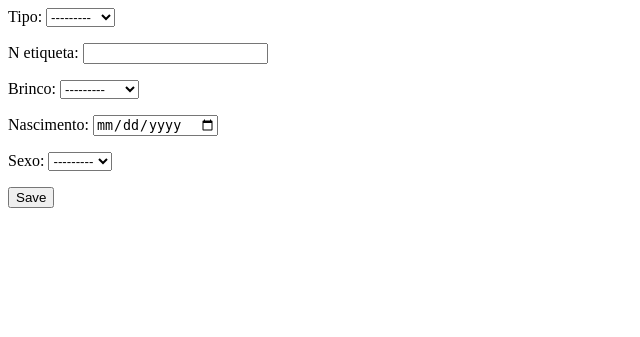
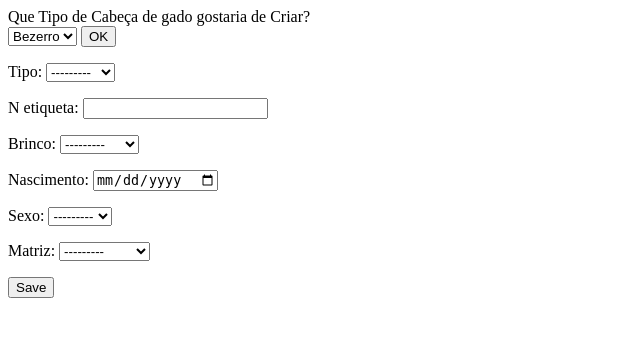
Before and after one commit to LuanGBR/Gado_control, a Django app: template criacao/templates/cabecacreate.html in a window 1280 px wide. Shown: the top 337 px of the page, without its empty margins (0-640 px from the left). Run offline with Django 3.2, Linux system fonts and the light colour scheme; data comes from the database, SQL or seed files in the repository; tables that the repository leaves empty hold one stand-in row (values such as "Sample post"); the template is opened without the code that fills it: values that come from a table or form of the project are taken from there, most other values are stand-ins (such as "Sample title", 1, 10 or a date in 2020).

Commit message:
Create Cabeca de gado - one page

```diff
--- a/Gado_control/urls.py
+++ b/Gado_control/urls.py
@@ -17,7 +17,7 @@
 from django.urls import path
 from criacao.models import cabecagado
 
-from criacao.views import CabecaListView, CabecagadoCreateView, HomeView, LandView, LoginView
+from criacao.views import CabecaListView, HomeView, LandView, LoginView, Criar_cabeça
 
 urlpatterns = [
     path('admin/', admin.site.urls),
@@ -25,5 +25,5 @@
     path("",LandView),
     path("home",HomeView,name="home"),
     path("list",CabecaListView),
-    path("add/cabeca",CabecagadoCreateView.as_view())
+    path("add/cabeca",Criar_cabeça)
 ]
--- a/criacao/forms.py
+++ b/criacao/forms.py
@@ -1,7 +1,7 @@
 from django.forms import ModelForm
 from django import forms
 from django.forms.widgets import TextInput
-from .models import brinco, cabecagado
+from .models import brinco, cabecagado, cria
 import datetime
 class DateInput(forms.DateInput):
     input_type = 'date'
@@ -17,3 +17,8 @@
         'n_etiqueta': NumberInput(),
         'nascimento':DateInput()
         }
+
+class CriaCreateForm(ModelForm):
+    class Meta:
+        model = cria
+        fields = ['matriz']
--- a/criacao/models.py
+++ b/criacao/models.py
@@ -69,7 +69,7 @@
     cabecagado = OneToOneField(cabecagado,on_delete=models.CASCADE)
 
     def __str__(self):
-        return  self.cabecagado.n_etiqueta + "/" + self.cabecagado.brinco
+        return  str(self.cabecagado.n_etiqueta) + "/" + str(self.cabecagado.brinco)
 
 class cria(models.Model):
     id = AutoField(primary_key=True)
--- /dev/null
+++ b/criacao/templates/.html
@@ -0,0 +1,6 @@
+<body>
+    <form method="post">{% csrf_token %}
+        {{ form.as_p }}
+        <input type="submit" value="Save">
+    </form>
+</body>
--- a/criacao/templates/cabecacreate.html
+++ b/criacao/templates/cabecacreate.html
@@ -1,6 +1,18 @@
 <body>
+    <form methot="get">
+        <input type="hidden" name="selected" value="1">
+        Que Tipo de Cabeça de gado gostaria de Criar?<br>
+        <select name="Tipo">
+            <option value="3" {{bezerro_sel}}>Bezerro</option>
+            <option value="1" {{boi_sel}}>Boi</option>
+            <option value="2" {{Vaca_sel}}>Vaca</option>
+
+        </select>
+        <input type="submit" value="OK" />
+    </form>
     <form method="post">{% csrf_token %}
         {{ form.as_p }}
+        {{ form_.as_p }}
         <input type="submit" value="Save">
     </form>
 </body>
```
Also changed, not shown: criacao/views.py (+13 -7 lines).
